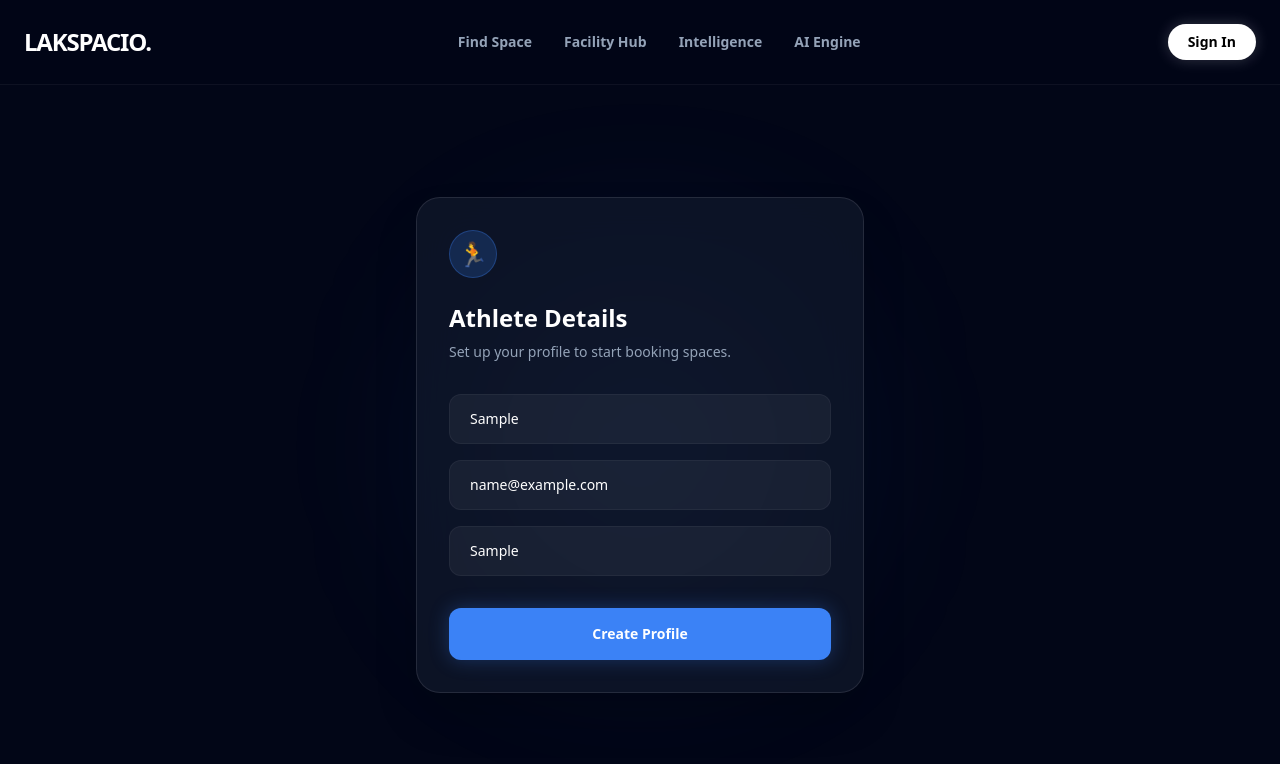
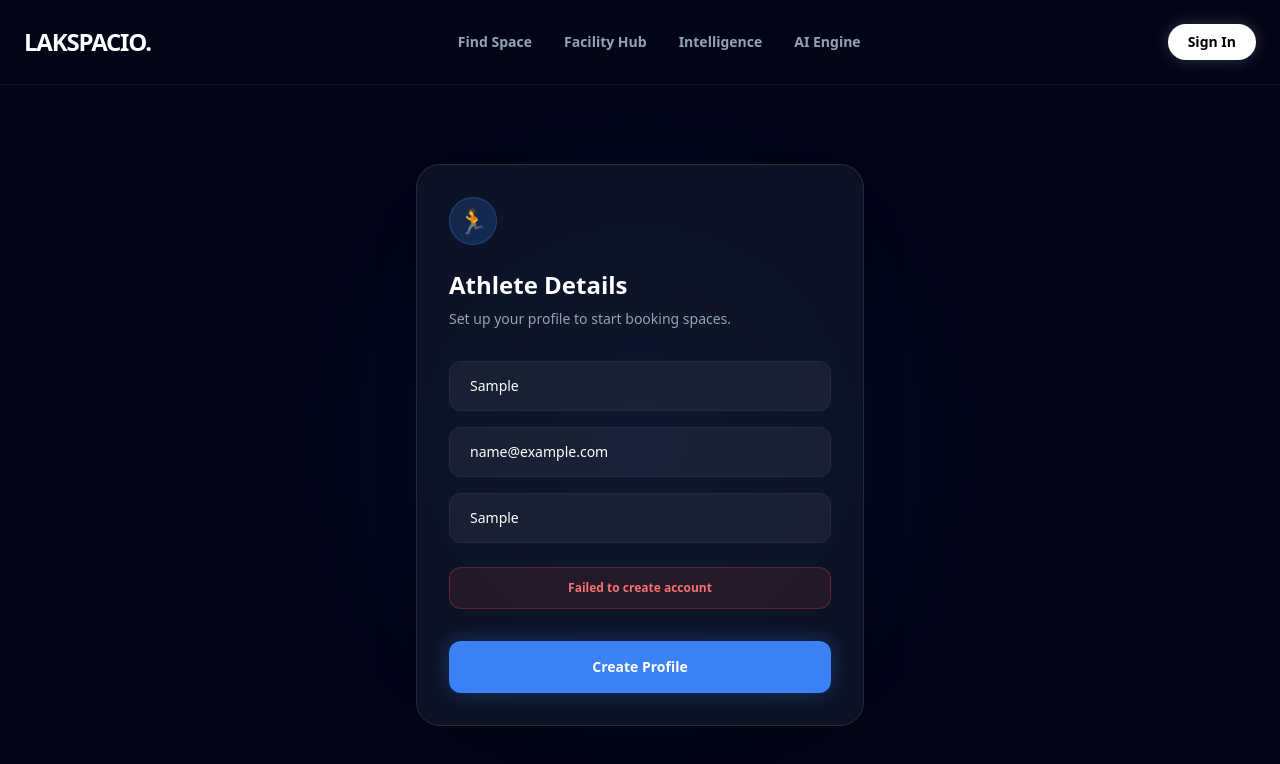
Before and after one commit to dheenadhayalan071-debug/lakspacio, a Next.js app: page /register/athlete in a window 1280 px wide. Both pictures are taken after typing "Sample", "name@example.com", "Sample" into the empty fields and a click on the button "Create Profile". Shown: the top 764 px of the page. Built offline with nearby package versions, Linux system fonts and the light colour scheme; no server answers; the database is empty.

Commit message:
Enhance athlete registration with error handling

```diff
--- a/src/app/register/athlete/page.tsx
+++ b/src/app/register/athlete/page.tsx
@@ -1,15 +1,18 @@
 "use client";
 import { useState } from "react";
 import { useRouter } from "next/navigation";
+import Link from "next/link";
 
 export default function AthleteRegistration() {
   const router = useRouter();
   const [loading, setLoading] = useState(false);
+  const [error, setError] = useState("");
   const [formData, setFormData] = useState({ fullName: "", email: "", sport: "" });
 
   const handleSubmit = async (e: React.FormEvent) => {
     e.preventDefault();
     setLoading(true);
+    setError(""); // Clear old errors
 
     try {
       const res = await fetch("/api/register", {
@@ -19,10 +22,15 @@
       });
 
       if (res.ok) {
-        router.push("/profile"); // Redirect to dashboard on success!
+        // 🚨 DROPPING THE REGISTERED COOKIE HERE 🚨
+        document.cookie = "lakspacio_auth=registered; path=/; max-age=31536000";
+        router.push("/profile");
+      } else {
+        const data = await res.json();
+        setError(data.error || "Failed to create profile.");
       }
-    } catch (error) {
-      console.error(error);
+    } catch (err) {
+      setError("Network error. Cannot reach backend API.");
     }
     setLoading(false);
   };
@@ -56,8 +64,14 @@
             className="w-full bg-white/5 px-5 py-3.5 outline-none text-white placeholder-slate-500 rounded-xl border border-white/5 hover:bg-white/10 focus:border-brand-blue transition-all text-sm"
           />
 
-          <button disabled={loading} type="submit" className="mt-4 bg-brand-blue text-white font-bold py-4 rounded-xl hover:bg-blue-500 shadow-[0_0_20px_rgba(59,130,246,0.3)] transition-all text-center text-sm disabled:opacity-50">
-            {loading ? "Creating Profile..." : "Create Profile"}
+          {error && (
+            <div className="bg-red-500/10 border border-red-500/30 p-3 rounded-xl mt-2">
+              <p className="text-red-400 text-xs text-center font-bold">{error}</p>
+            </div>
+          )}
+
+          <button disabled={loading} type="submit" className="mt-4 bg-brand-blue text-white font-bold py-4 rounded-xl hover:bg-blue-500 shadow-[0_0_20px_rgba(59,130,246,0.3)] transition-all text-center text-sm disabled:opacity-50 flex items-center justify-center gap-2">
+            {loading ? "Processing..." : "Create Profile"}
           </button>
         </form>
       </div>
```
